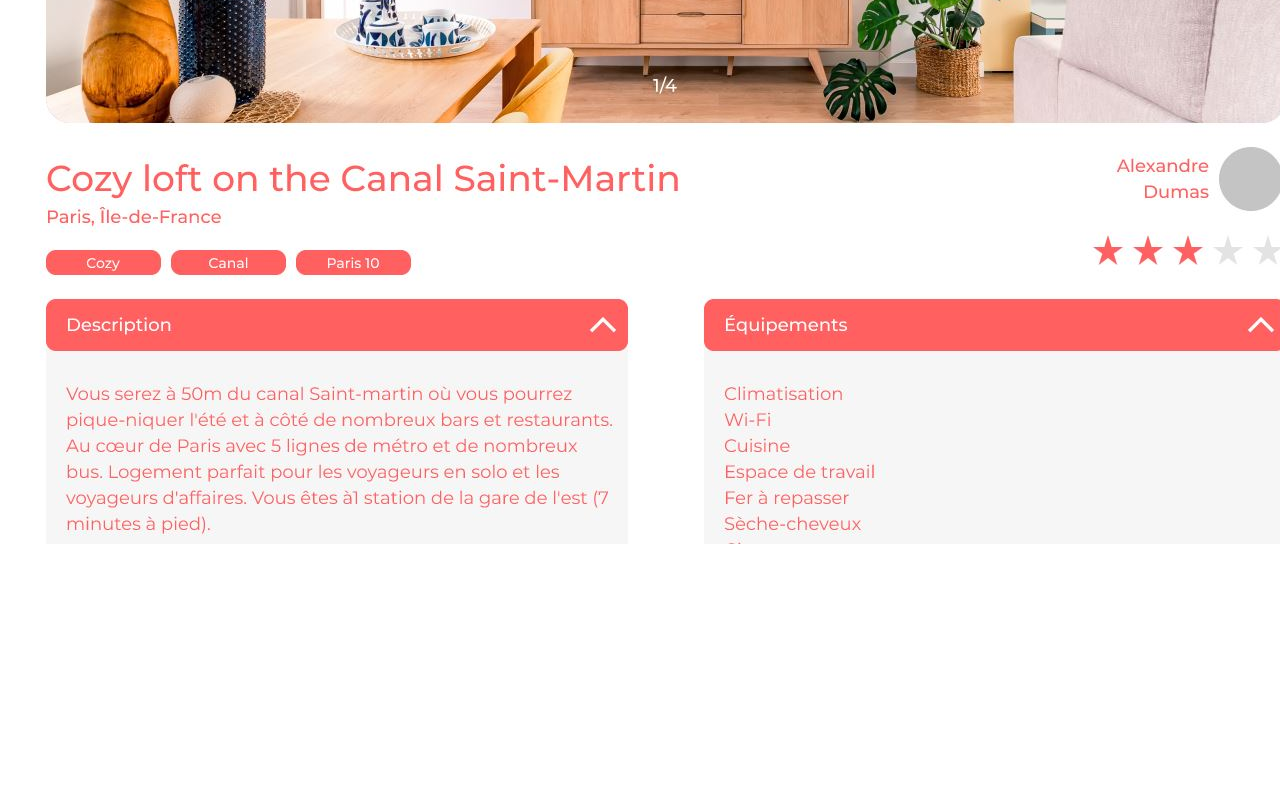
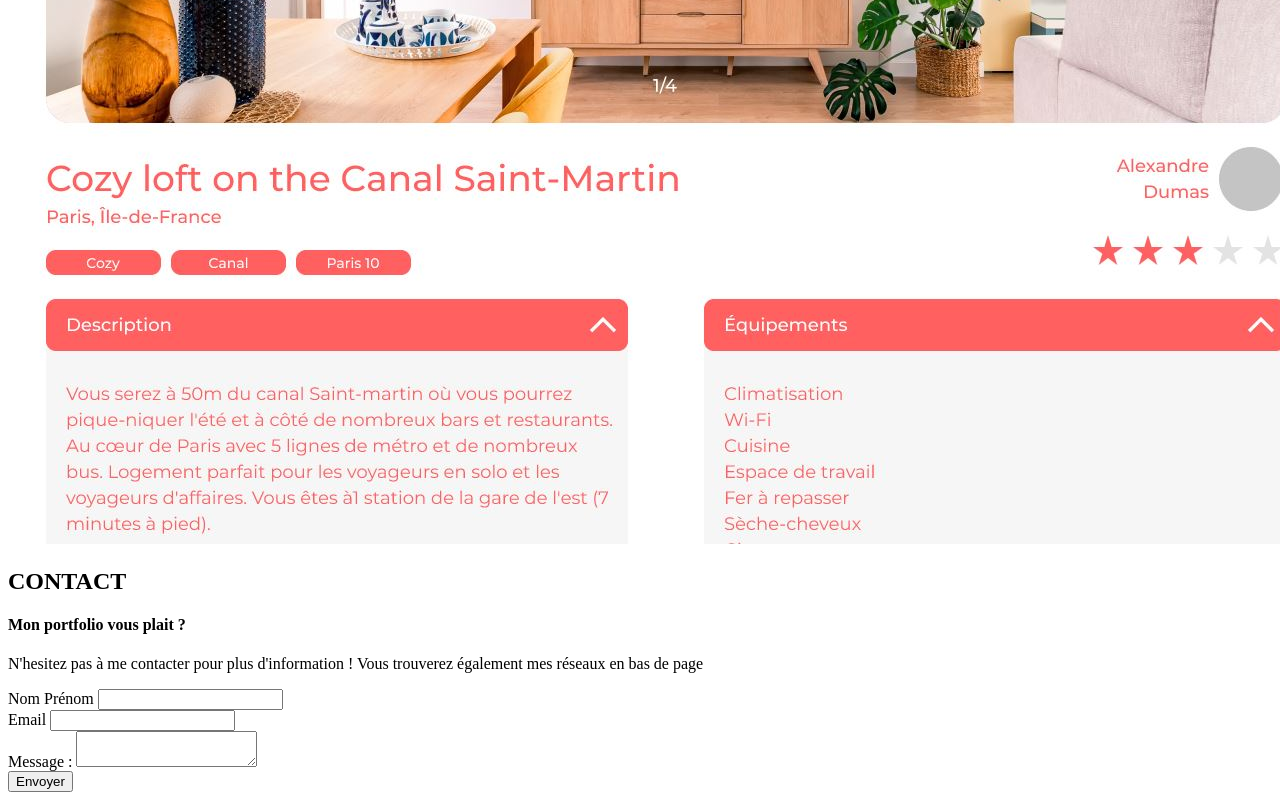
Before and after one commit to ClementFra/Portfolio, a plain HTML site: page index.html in a window 1280 px wide. Shown: the part 4976-5776 px from the top of the page. Before the commit the page ends 5532 px from the top, so only its background shows below. Drawn offline with Linux system fonts and the light colour scheme; files whose address does not match are found by name.

Commit message:
contact section with form

```diff
--- a/index.html
+++ b/index.html
@@ -145,7 +145,28 @@
           /></a>
         </article>
       </section>
-      <section id="CONTACT"></section>
+      <section id="CONTACT">
+        <h1>CONTACT</h1>
+        <h4>Mon portfolio vous plait ?</h4>
+        <p>N'hesitez pas à me contacter pour plus d'information ! Vous trouverez également mes réseaux en bas de page </p>
+        <article>
+          <form method="post">
+            <div>
+              <label for="name">Nom Prénom</label>
+              <input type="text" id="name" name="user_name">
+            </div>
+            <div>
+              <label for="mail">Email</label>
+              <input type="mail" id="mail" name="user_email">
+            </div>
+            <div>
+              <label for="msg">Message :</label>
+              <textarea id="msg" name="user_message"></textarea>
+            </div>
+          </form>
+          <button>Envoyer</button>
+        </article>
+      </section>
     </main>
   </body>
 </html>
```
